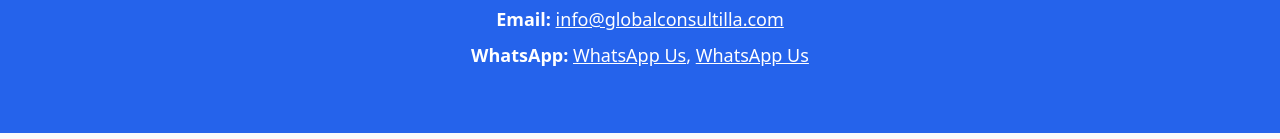
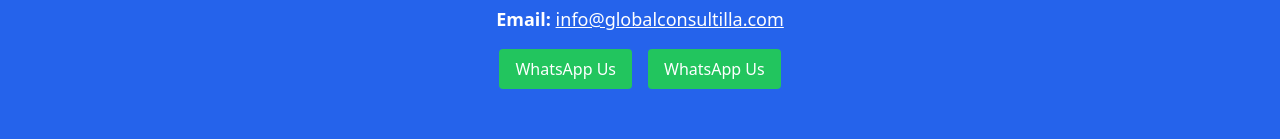
Before and after one commit to ajaykalkoti/globalconsultilla, a plain HTML site: page index.html in a window 1280 px wide. Shown: the part 1707-1846 px from the top of the page. Drawn offline with nearby package versions, Linux system fonts and the light colour scheme.

Commit message:
Updated whatsapp logo

```diff
--- a/index.html
+++ b/index.html
@@ -120,8 +120,12 @@
       <div class="text-lg space-y-2">
         <p><strong>Address:</strong> 52, 1st Floor, Sharada Colony, 1st I Cross, 7th B Main, Basaveshwarnagar, Bangalore 560079</p>
         <p><strong>Email:</strong> <a href="mailto:info@globalconsultilla.com" class="underline text-white hover:text-gray-300">info@globalconsultilla.com</a></p>
-         <p><strong>WhatsApp:</strong> <a href="https://wa.me/919900960814" class="underline text-white hover:text-gray-300">WhatsApp Us</a>, <a href="https://wa.me/916361671310" class="underline text-white hover:text-gray-300">WhatsApp Us</a></p>
+
       </div>
+       <div class="flex justify-center space-x-4 mt-4">
+            <a href="https://wa.me/919900960814" class="bg-green-500 text-white px-4 py-2 rounded">WhatsApp Us</a>
+            <a href="https://wa.me/916361671310" class="bg-green-500 text-white px-4 py-2 rounded">WhatsApp Us</a>
+        </div>
     </div>
   </section>
 
```
